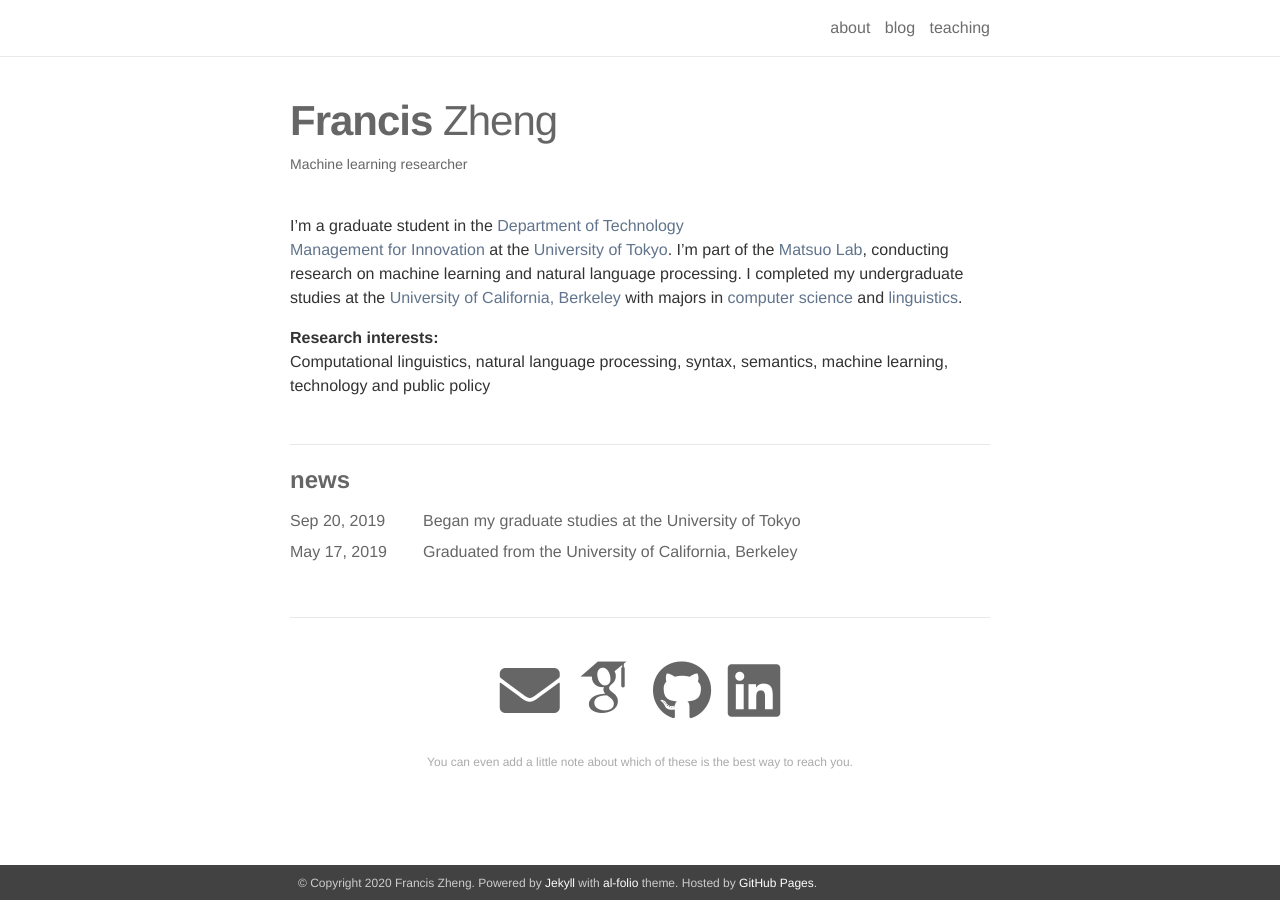
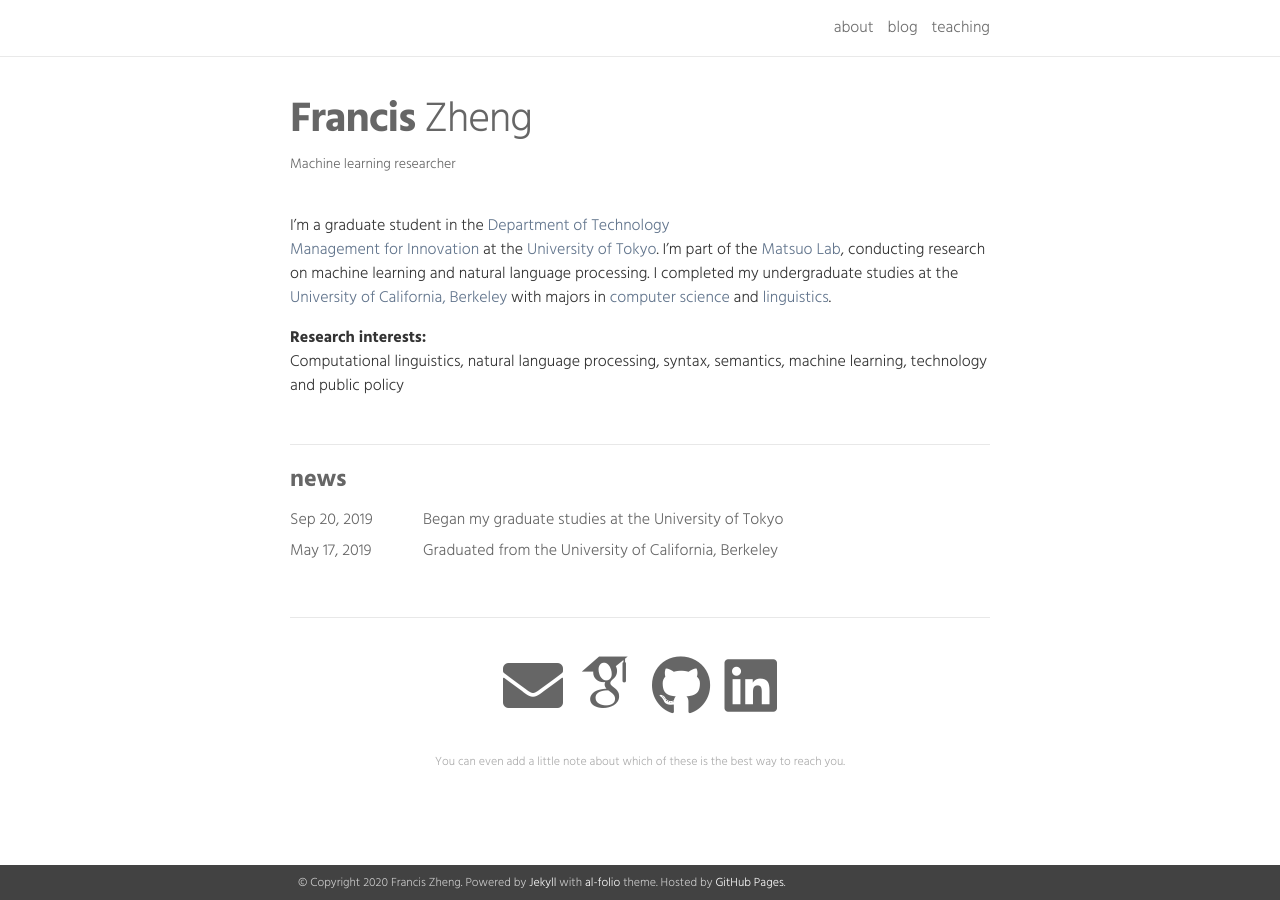
Before and after one commit to francisdzheng/francisdzheng.github.io, a Jekyll site: the page built from _pages/about.md, in a window 1280 px wide. Built offline with Jekyll 4.4.1, drawn with Linux system fonts in a browser that asks for light colours; nearby versions of some CDN libraries; some web fonts are replaced.

Commit message:
fonts hind

```diff
--- a/_sass/_variables.scss
+++ b/_sass/_variables.scss
@@ -1,13 +1,13 @@
 
 /******************************************************************************/
-
+@import url('https://fonts.googleapis.com/css2?family=Hind:wght@300;400;500;600;700&display=swap');
 // Typography
 $base-font-size: 16px !default;
 $small-font-size:  0.875rem !default;
 $bold-font-weight: bold !default;
-$font-family: Helvetica, Arial, sans-serif !default;
+$font-family: 'Hind', 'Hind', sans-serif !default;
 $line-height: 1.5 !default;
-$heading-font-family: Helvetica, sans-serif !default;
+$heading-font-family: 'Hind', sans-serif !default;
 $heading-font-weight: 900 !default;
 $heading-line-height: 1.25 !default;
 $monospace-font-family: 'Source Code Pro', Consolas, monospace !default;
```
Also changed, not shown: 1 other file.
